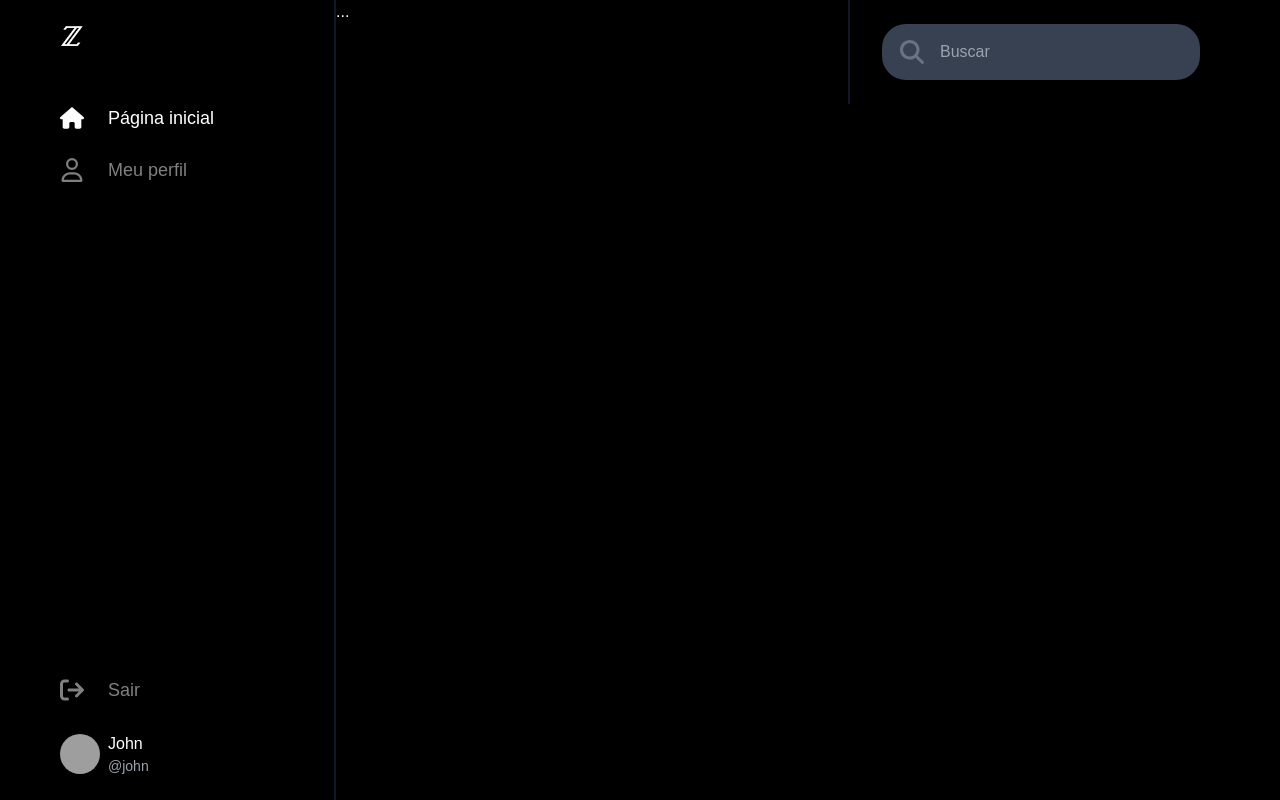
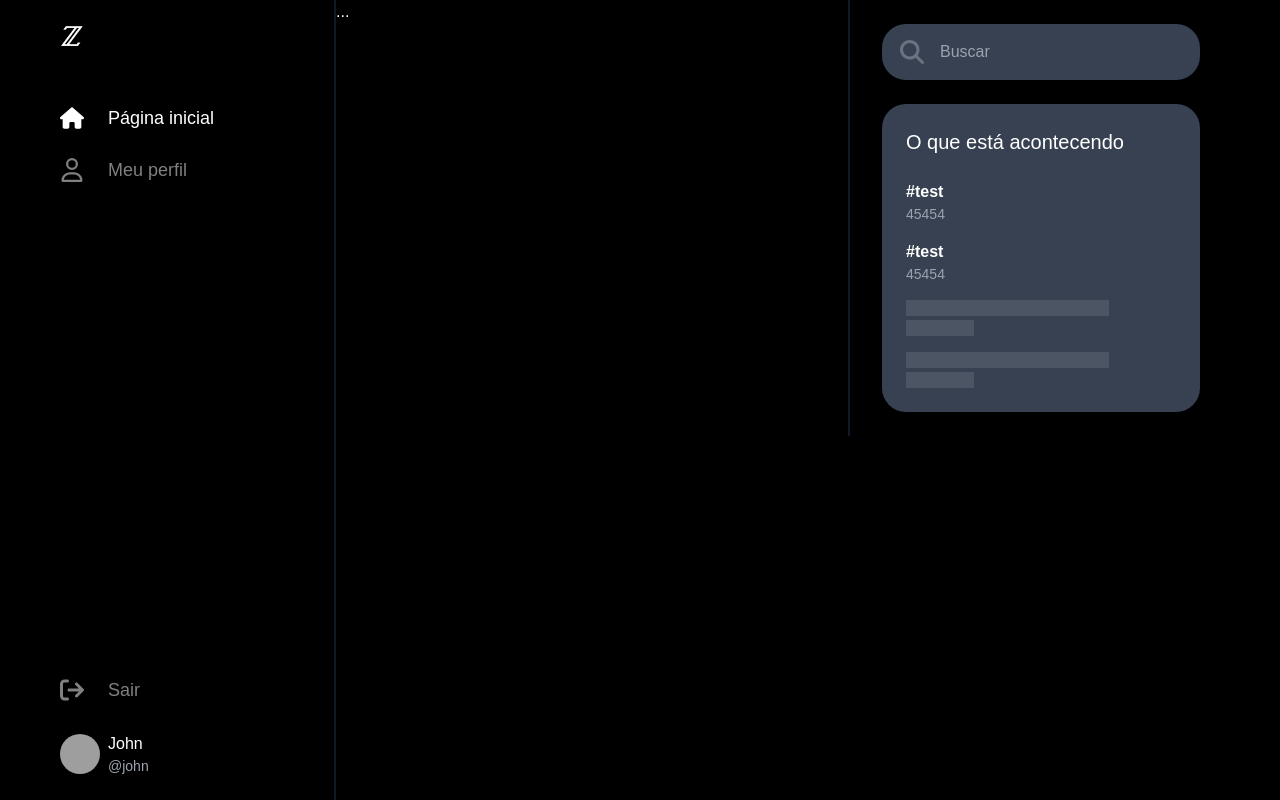
Before and after one commit to LucasAlvaresA/Z, a Next.js app: page /home in a window 1280 px wide. Built offline with nearby package versions, Linux system fonts and the light colour scheme; grey boxes are pictures that could not be loaded.

Commit message:
feat: create trends components

```diff
--- a/src/app/(ui)/layout.tsx
+++ b/src/app/(ui)/layout.tsx
@@ -3,6 +3,7 @@
 import { NavMyProfile } from "@/components/nav/nav-myprofile";
 import { Logo } from "@/components/ui/logo";
 import { SearchInput } from "@/components/ui/search-input";
+import { TrendingArea } from "@/components/ui/trending-area";
 import { faUser } from "@fortawesome/free-regular-svg-icons";
 import { faHouse } from "@fortawesome/free-solid-svg-icons";
 import { ReactNode } from "react";
@@ -38,6 +39,7 @@
             <section className="flex-1 max-w-lg">{children}</section>
             <aside className="hidden lg:flex flex-col gap-6 sticky top-0 h-fit w-96 px-8 py-6 border-l-2 border-gray-900">
                 <SearchInput hideOnSearch />
+                <TrendingArea />
             </aside>
         </main>
     );
--- /dev/null
+++ b/src/components/ui/trending-area.tsx
@@ -0,0 +1,15 @@
+import { TrendingItem, TrendingItemSkeleton } from "./trending-item";
+
+export const TrendingArea = () => {
+    return (
+        <div className="bg-gray-700 rounded-3xl">
+            <h2 className="text-xl p-6">O que está acontecendo</h2>
+            <div className="flex flex-col gap-4 p-6 pt-0">
+                <TrendingItem label="#test" count={45454} />
+                <TrendingItem label="#test" count={45454} />
+                <TrendingItemSkeleton />
+                <TrendingItemSkeleton />
+            </div>
+        </div>
+    );
+};
--- /dev/null
+++ b/src/components/ui/trending-item.tsx
@@ -0,0 +1,27 @@
+import Link from "next/link";
+
+type Props = {
+    label: string;
+    count: number;
+};
+
+export const TrendingItem = ({ label, count }: Props) => {
+    return (
+        <Link
+            href={`/search?q=${encodeURIComponent(label)}`}
+            className="group/item"
+        >
+            <div className="group-hover/item:underline font-bold">{label}</div>
+            <div className="text-sm text-gray-400">{count}</div>
+        </Link>
+    );
+};
+
+export const TrendingItemSkeleton = () => {
+    return (
+        <div className="animate-pulse flex flex-col gap-1">
+            <div className="bg-gray-600 w-3/4 h-4"></div>
+            <div className="bg-gray-600 w-1/4 h-4"></div>
+        </div>
+    );
+};
```
